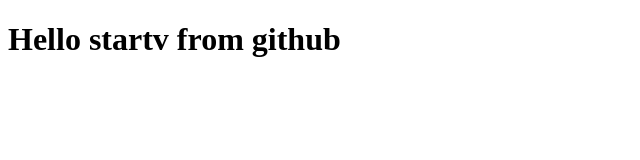
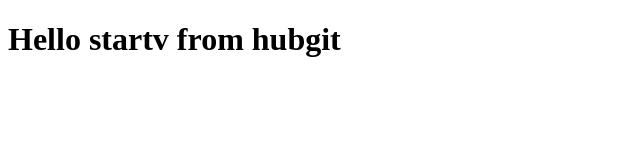
Before and after one commit to PatttttLommmmm/git-start, a plain HTML site: page index.html in a window 1280 px wide. Shown: the full height of the page, 0-640 px from the left. Drawn offline with Linux system fonts and the light colour scheme.

Commit message:
Update index.html

```diff
--- a/index.html
+++ b/index.html
@@ -6,6 +6,6 @@
     <title>Document</title>
 </head>
 <body>
-    <h1>Hello startv from github</h1>
+    <h1>Hello startv from hubgit</h1>
 </body>
 </html>
```
